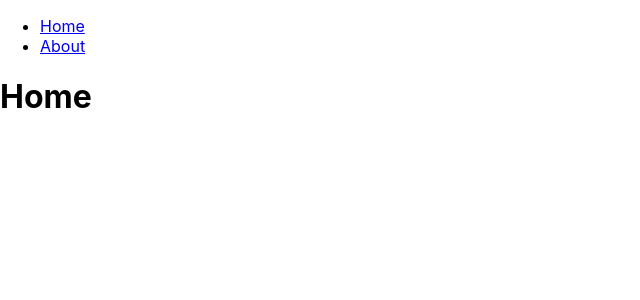
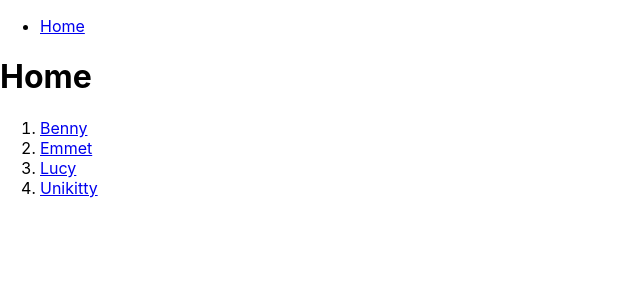
Before and after one commit to dcmorse/redux-list, a React (Create React App) app: page / in a window 1280 px wide. Shown: the top 300 px of the page, without its empty margins (0-640 px from the left). Built offline with nearby package versions, Linux system fonts and the light colour scheme.

Commit message:
some initial state (using local state) and an editor component

```diff
--- a/src/App.js
+++ b/src/App.js
@@ -1,20 +1,24 @@
-import React from 'react';
+import React, {useState} from 'react';
 import './App.css';
 import { BrowserRouter, Switch, Route, Link } from "react-router-dom";
+import ElementEditor from "./ElementEditor"
 
 function App() {
+  const [elements, getElements] = useState(["Benny", "Emmet", "Lucy", "Unikitty"])
   return (
     <BrowserRouter>
     <ul>
       <li><Link to="/">Home</Link></li>
-      <li><Link to="/about">About</Link></li>
       </ul>
       <Switch>
         <Route exact path="/">
           <h1>Home</h1>
+          <ol>
+           {elements.map((element, id) => <li><Link to={`/element/${id}`}>{element}</Link></li>)}
+          </ol>
         </Route>
-        <Route path="/about">
-          <h1>About</h1>
+        <Route path="/element/:id">
+          <ElementEditor />
         </Route>
       </Switch>
     </BrowserRouter>
--- /dev/null
+++ b/src/ElementEditor.js
@@ -0,0 +1,9 @@
+import React from "react";
+import { useParams } from "react-router-dom";
+
+export const ElementEditor = () => {
+    const { id } = useParams();
+    return <h1>Edit {id}</h1>
+}
+
+export default ElementEditor;
```
